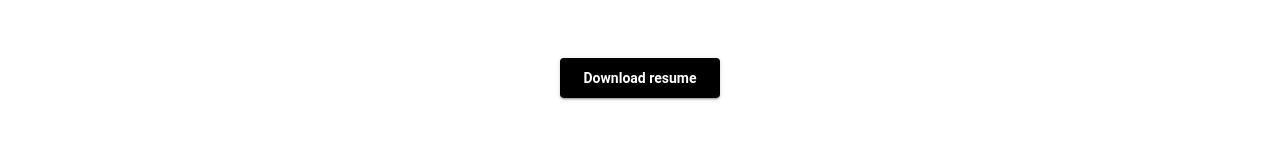
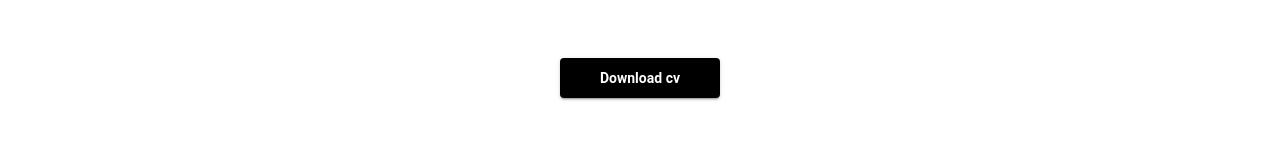
Before and after one commit to michalakadam/adam-michalak.site, an Angular app: page /about in a window 1280 px wide. Shown: the part 509-669 px from the top of the page. Built offline with nearby package versions, Linux system fonts and the light colour scheme.

Commit message:
Forgot to save file before committing

```diff
--- a/src/app/about/about.component.html
+++ b/src/app/about/about.component.html
@@ -28,6 +28,6 @@
         <img id="vertical-pic" src="https://i.imgur.com/nH62KPH.jpg">
     </div>
 </div>
-<a href="https://adam-michalak.site/resume.pdf" download="Adam_Michalak_resume.pdf" target="_blank">
-    <button mat-raised-button>Download resume</button>
+<a href="https://adam-michalak.site/cv.pdf" download="Adam_Michalak_cv.pdf" target="_blank">
+    <button mat-raised-button>Download cv</button>
 </a>
```
